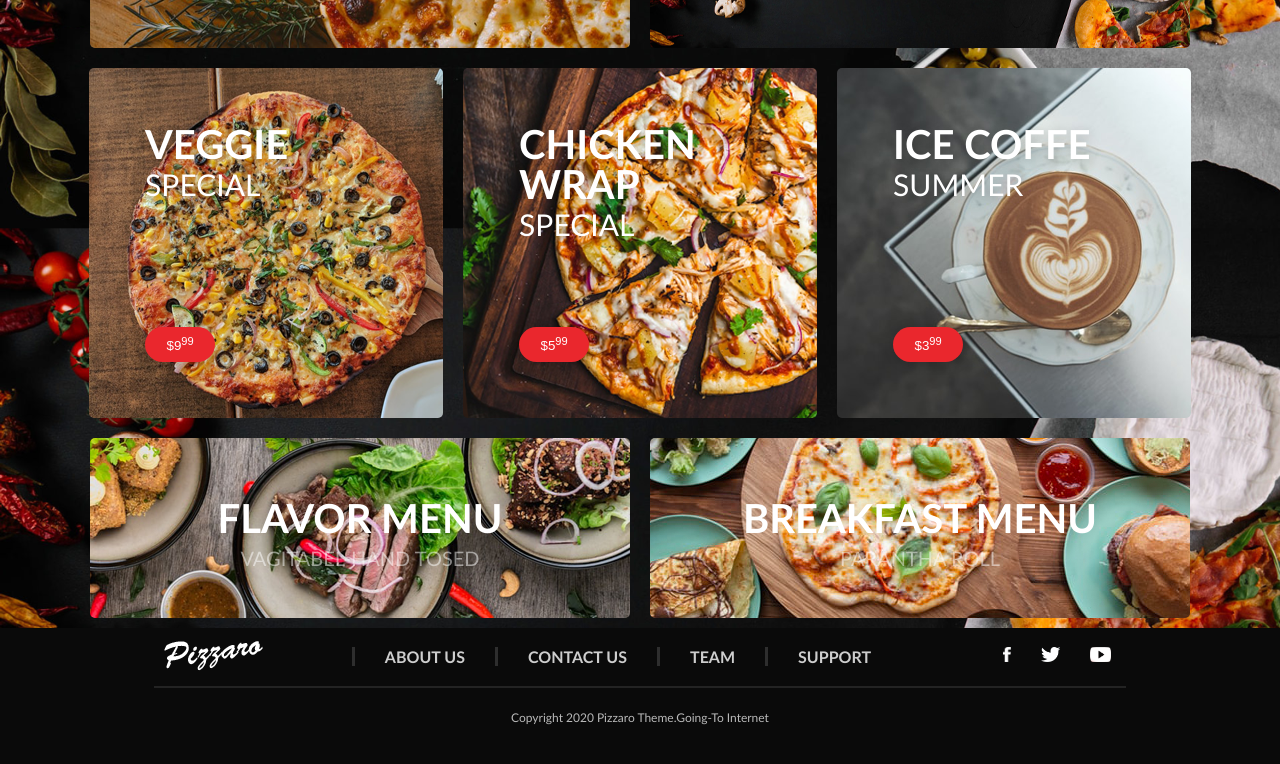
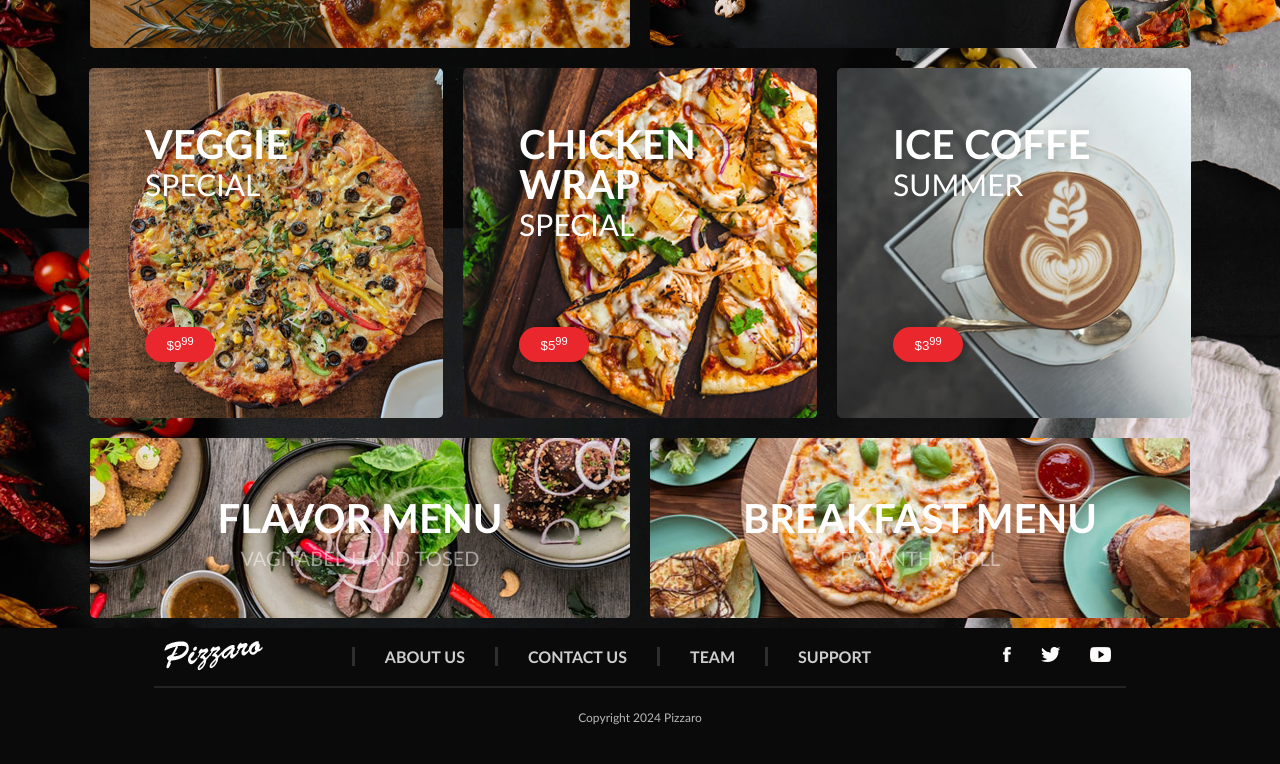
Before and after one commit to yucelisking/Pizza-site, a plain HTML site: page index.html in a window 1280 px wide. Shown: the part 590-1354 px from the top of the page. Drawn offline with Linux system fonts and the light colour scheme.

Commit message:
Update index.html

```diff
--- a/index.html
+++ b/index.html
@@ -115,7 +115,7 @@
 </div>
 <!--NAVIGATION-END--------------->
 <div class="copyright">
-<p>Copyright 2020 Pizzaro Theme.Going-To Internet</p>
+<p>Copyright 2024 Pizzaro</p>
 
 </div>
 </div>
```
